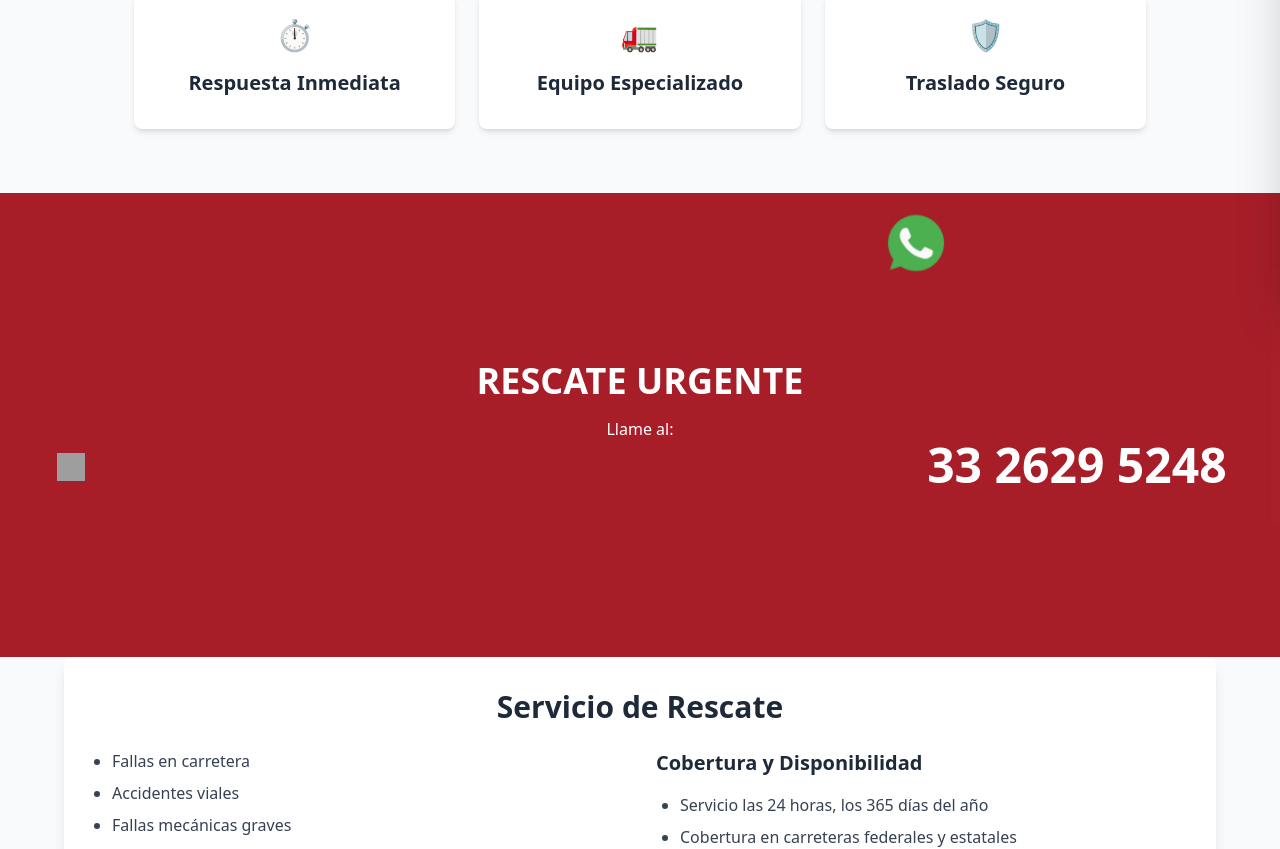
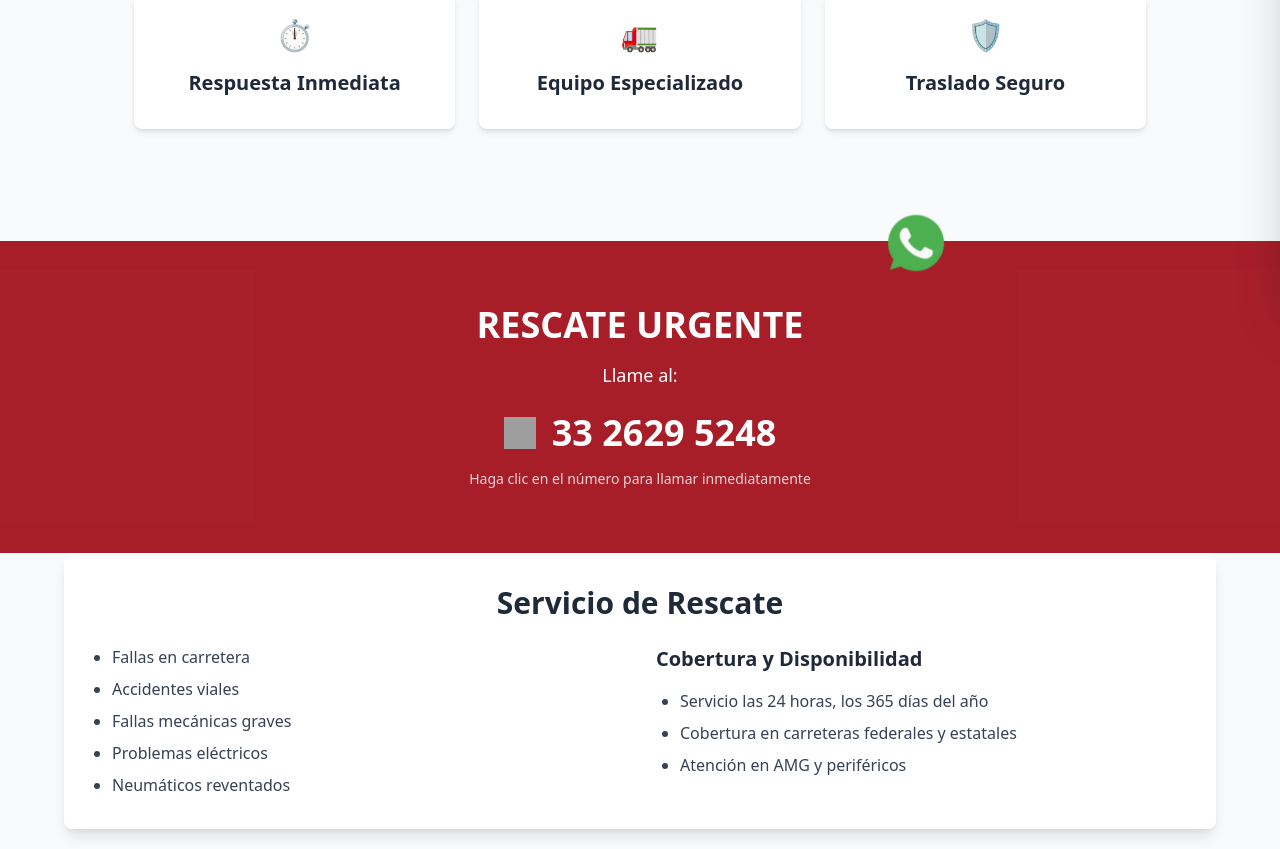
Before and after one commit to LegaspiRicardo/Diesel-Dynamic-Service, a React (Vite) app: page /rescates in a window 1280 px wide. Shown: the part 493-1342 px from the top of the page. Built offline with nearby package versions, Linux system fonts and the light colour scheme; grey boxes are pictures that could not be loaded; the HTML template or start-up script is replaced by a standard one.

Commit message:
Add files via upload

```diff
--- a/src/pages/Rescates.tsx
+++ b/src/pages/Rescates.tsx
@@ -46,17 +46,28 @@ export default function Rescates() {
                 </div>
             </div>
 
-            <div className="bg-red-800/90 py-42">
-                <div className=" mx-auto text-center">
+
+            <div className="bg-red-800/90 py-16 mt-28">
+                <div className="max-w-6xl mx-auto text-center px-6">
                     <h1 className="text-white text-4xl font-bold uppercase mb-4">Rescate urgente</h1>
-                    <p className="text-white">Llame al:</p>
-                    <div className="flex w-11/12 mx-auto  ">
-                        <img src="/icons/telefono.png" alt="Icono telefono" className="w-7 max-h-7 mt-3 ml-1" />
-                        <h1 className="text-white text-5xl font-bold uppercase ml-auto ">33 2629 5248</h1>
+                    <p className="text-white text-lg mb-6">Llame al:</p>
+                    <div className="flex justify-center items-center gap-4">
+                        <img
+                            src="/icons/telefono.png"
+                            alt="Icono telefono"
+                            className="w-8 h-8"
+                        />
+                        <a
+                            href="tel:3326295248"
+                            className="text-white text-4xl font-bold uppercase hover:text-yellow-300 transition-colors duration-300"
+                        >
+                            33 2629 5248
+                        </a>
                     </div>
-
+                    <p className="text-white/80 mt-4 text-sm">
+                        Haga clic en el número para llamar inmediatamente
+                    </p>
                 </div>
-
             </div>
 
 
```
